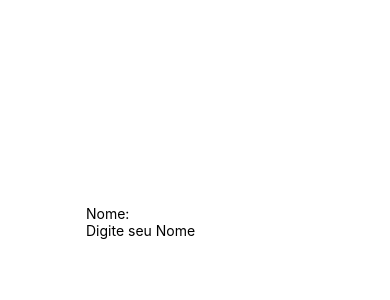
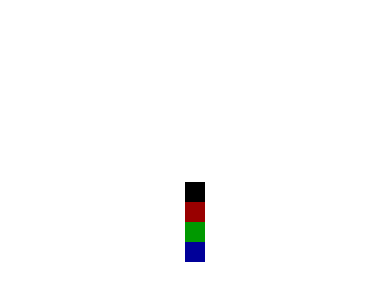
Before and after one commit to rudatorquato/Curso-React-Native-Cod3r, a React Native app in the folder Exercicios/: screen / in a window 390 px wide. Shown: the part 200-500 px from the top of the page. Built offline with nearby package versions, Linux system fonts and the light colour scheme.

Commit message:
Componente Quadrado

```diff
--- a/Exercicios/src/App.js
+++ b/Exercicios/src/App.js
@@ -1,7 +1,8 @@
 import React from 'react'
 import {  StyleSheet, SafeAreaView } from 'react-native'
 
-import DigiteSeuNome from './components/DigiteSeuNome'
+import Quadrado from './components/layout/Quadrado'
+//import DigiteSeuNome from './components/DigiteSeuNome'
 //import ListaProdutosV2 from './components/produtos/ListaProdutosV2'
 //import ListaProdutos from './components/produtos/ListaProdutos'
 //import UsuarioLogado from  './components/UsuarioLogado'
@@ -23,8 +24,12 @@ import DigiteSeuNome from './components/DigiteSeuNome'
 export default () => (
     <SafeAreaView style={style.App}>
 
+        <Quadrado />
+        <Quadrado color='#900'/>
+        <Quadrado color='#090'/>
+        <Quadrado color='#009'/>
+        {/*
         <DigiteSeuNome />
-        {/*
         <ListaProdutosV2 />
         <ListaProdutos />
         <UsuarioLogado usuario={{ nome: 'Torquato', email: 'teste@teste.com' }} />
--- /dev/null
+++ b/Exercicios/src/components/layout/Quadrado.js
@@ -0,0 +1,13 @@
+import React from 'react'
+import {View} from 'react-native'
+
+export default props => {
+    return(
+        <View style={{
+            height: 20,
+            width: 20,
+            backgroundColor: props.color || '#000'
+        }}>
+        </View>
+    )
+}
```
